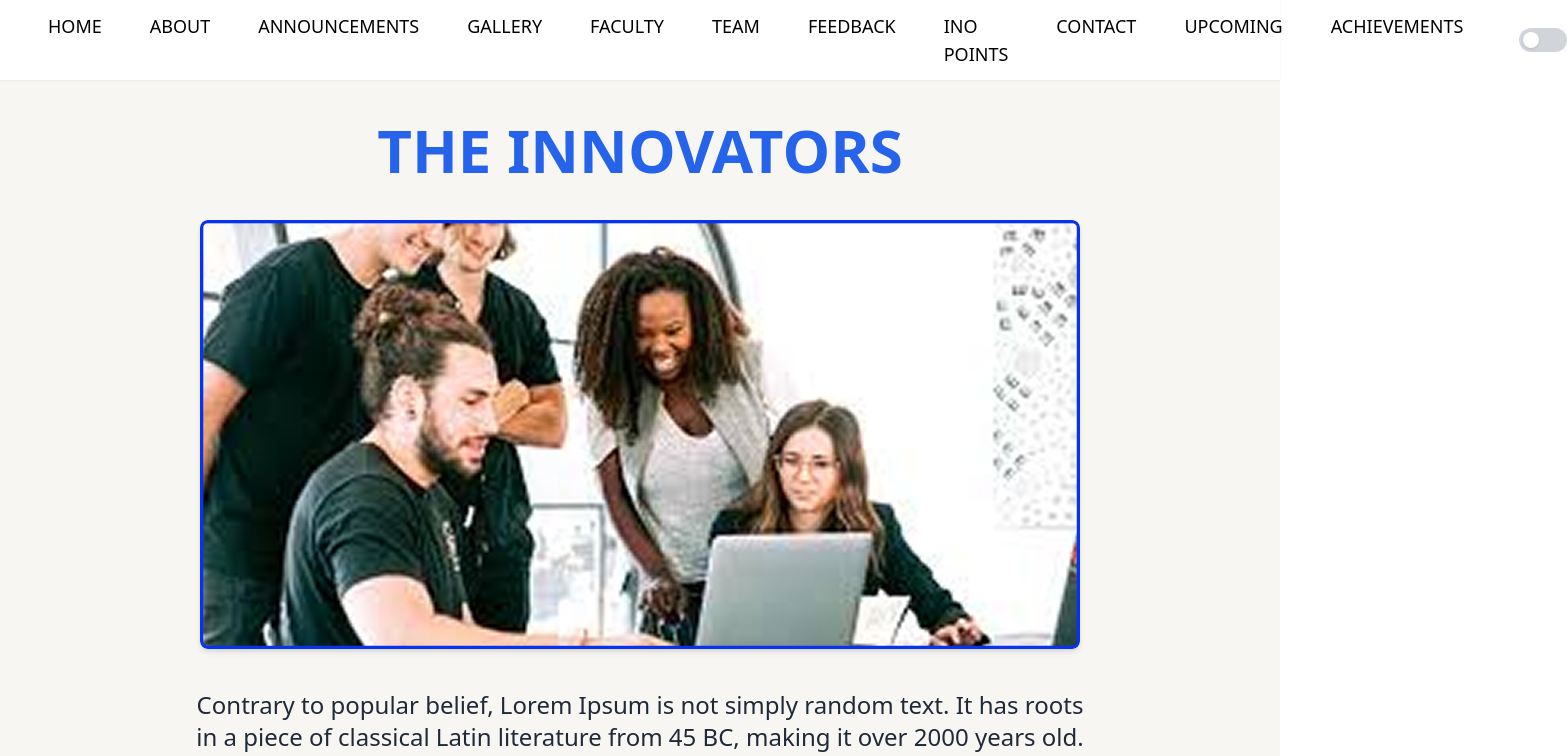
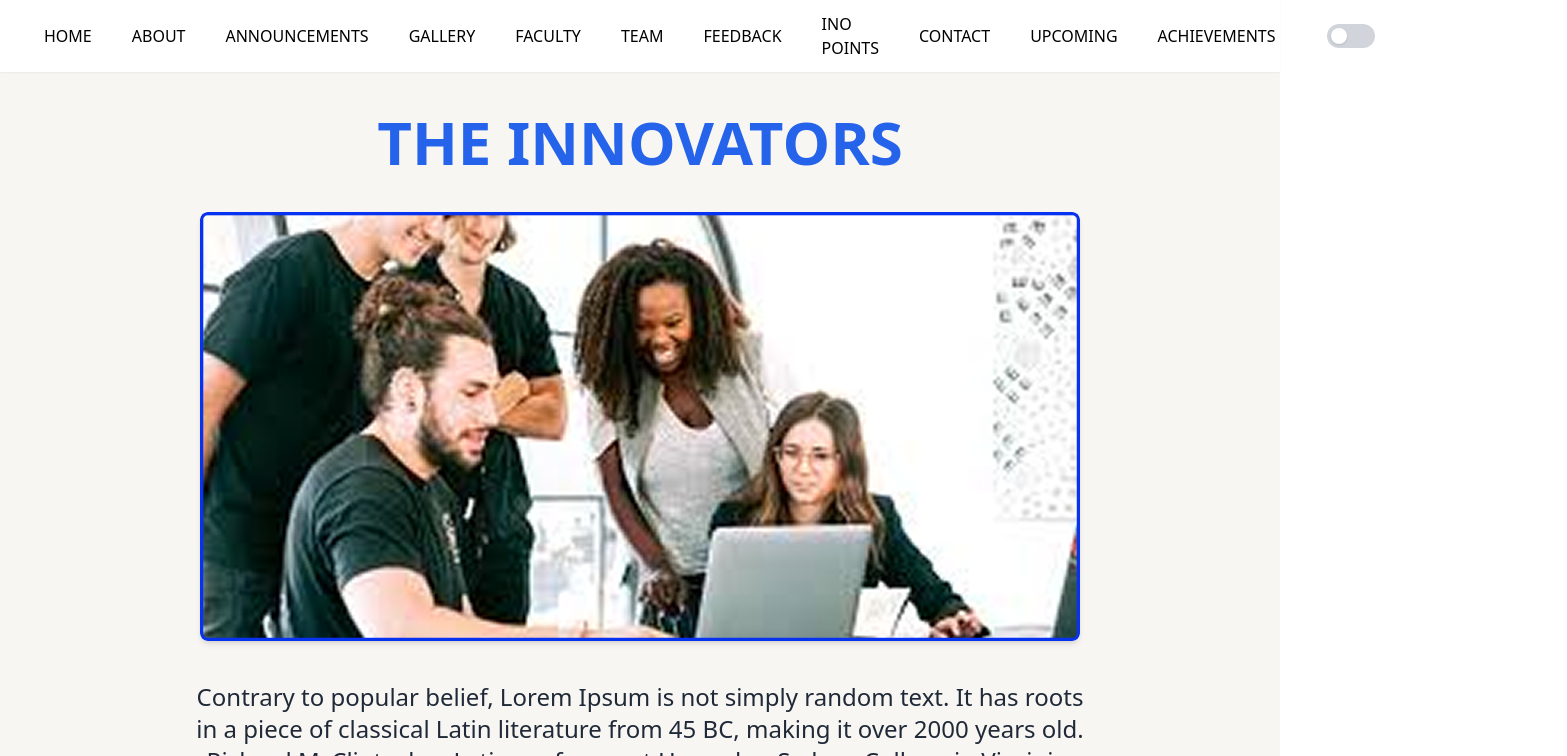
Before and after one commit to callmesidhu/React-IEDCCET-website, a React (Vite) app: page /innovators in a window 1280 px wide. Shown: the top 756 px of the page, 1567 px wide, since content can reach past the window. Built offline with nearby package versions, Linux system fonts and the light colour scheme; a web font is replaced by a local one.

Commit message:
navbar responsive overflow fix

```diff
--- a/src/components/landing/Gallery.jsx
+++ b/src/components/landing/Gallery.jsx
@@ -15,7 +15,7 @@ export default function Gallery() {
   ];
 
   return (
-    <div className="w-full min-h-screen mx-auto p-6 flex flex-col items-center relative mb-20">
+<div className="w-full min-h-screen mx-auto p-6 flex flex-col items-center relative mb-20 overflow-x-hidden">
       <img
         src="/green.png"
         alt=""
--- a/src/components/landing/Navbar.jsx
+++ b/src/components/landing/Navbar.jsx
@@ -33,7 +33,7 @@ export default function Navbar() {
           />
         </div>
 
-        <div className="flex text-lg font-medium">
+        <div className="flex text-md items-center justify-center font-medium">
           {NAV_ITEMS.map(({ label, to }) => (
             <Link
               key={to}
@@ -42,7 +42,7 @@ export default function Navbar() {
               smooth={true}
               offset={-100}
               duration={500}
-              className="cursor-pointer sm:block hidden mx-6 text-black  hover:text-blue-600"
+              className="cursor-pointer sm:block hidden mx-5 text-black  hover:text-blue-600"
               activeClass="text-blue-600"
             >
               {label}
```
